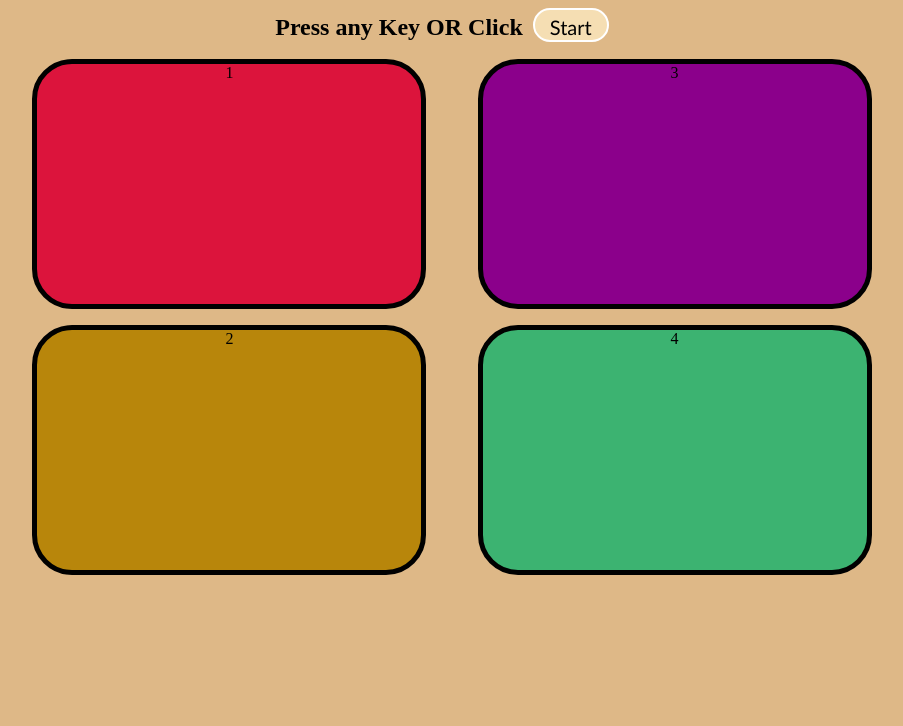
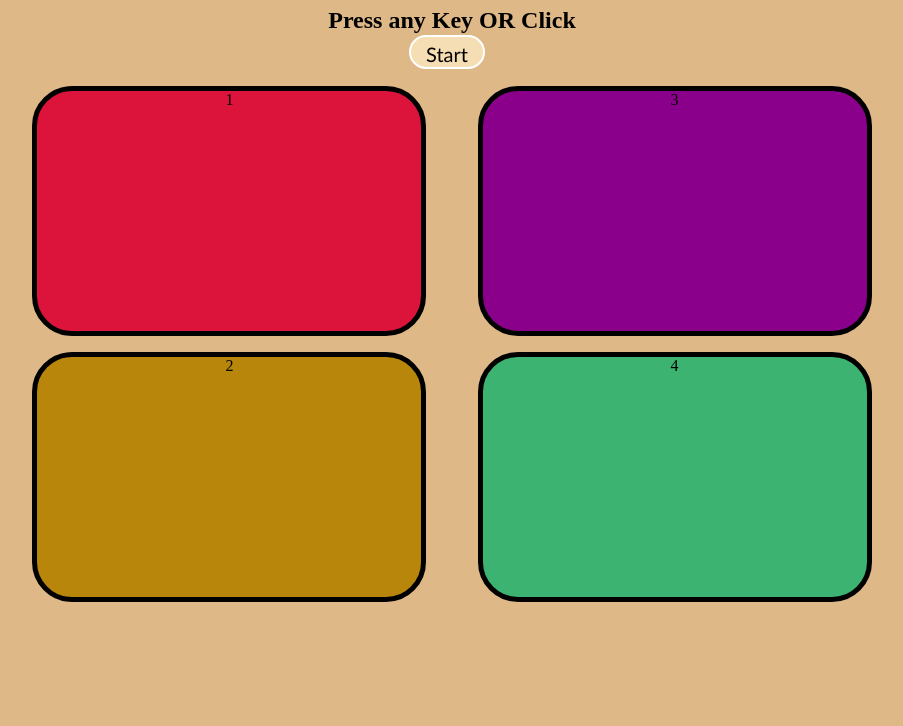
Before and after one commit to RamaScript/Symon-says-game, a plain HTML site: page index.html in a window 1280 px wide. Shown: the part 74-800 px from the top of the page, without its empty margins (188-1091 px from the left). Drawn offline with Linux system fonts and the light colour scheme.

Commit message:
Update index.html

```diff
--- a/index.html
+++ b/index.html
@@ -8,7 +8,8 @@
 </head>
 <body>
     <h1 class="heading">Simon Says Game</h1>
-    <h2 class="level">Press any Key OR Click<button class="start">Start</button> </h2>
+    <h2 class="level">Press any Key OR Click </h2>
+    <button class="start">Start</button>
 
     <div class="ColorBoxes">
         <div class="line-one">
```
